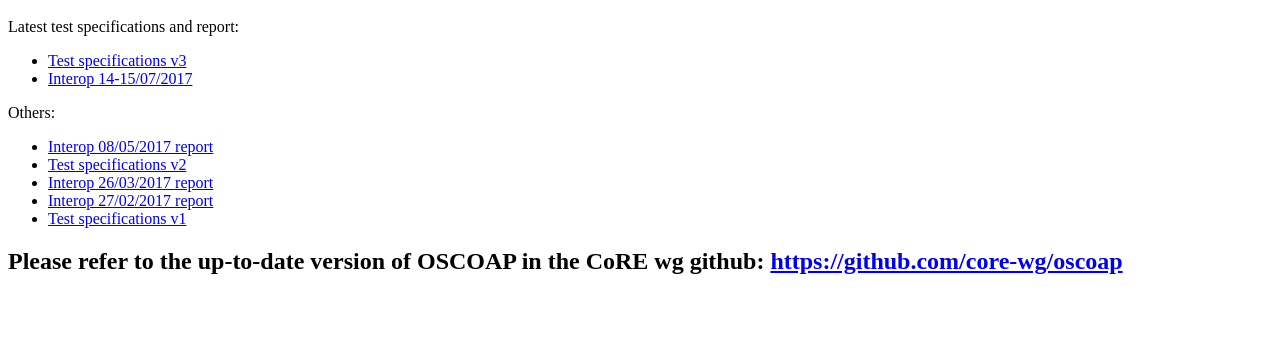
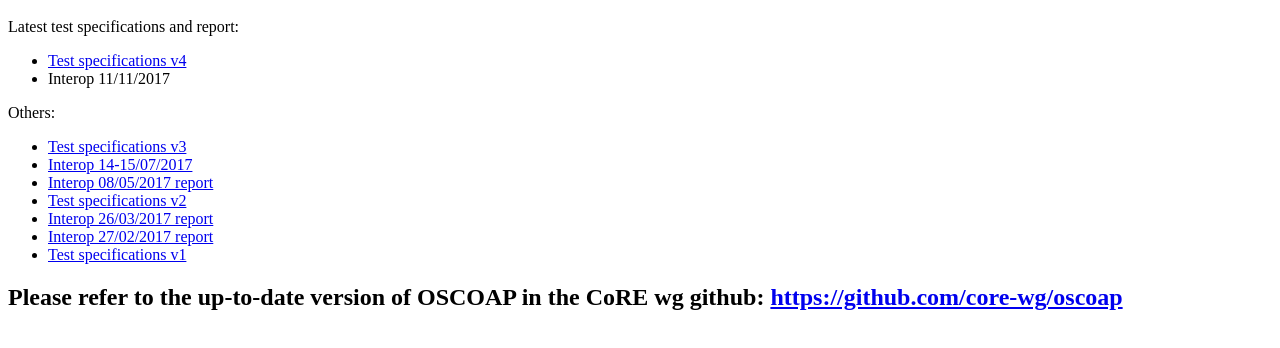
Before and after one commit to malishav/OSCOAP, a plain HTML site: page index.html in a window 1280 px wide. Shown: the part 48-396 px from the top of the page. Drawn offline with Linux system fonts and the light colour scheme.

Commit message:
add test-spec4 to index

```diff
--- a/index.html
+++ b/index.html
@@ -1,11 +1,13 @@
 <h1 id="object-security-of-coap-oscoap-interop">Object Security of CoAP (OSCOAP) interop:</h1>
 <p>Latest test specifications and report:</p>
 <ul>
-<li><a href="test-spec3.html">Test specifications v3</a></li>
-<li><a href="interop4.html">Interop 14-15/07/2017</a></li>
+<li><a href="test-spec4.html">Test specifications v4</a></li>
+<li>Interop 11/11/2017</li>
 </ul>
 <p>Others:</p>
 <ul>
+<li><a href="test-spec3.html">Test specifications v3</a></li>
+<li><a href="interop4.html">Interop 14-15/07/2017</a></li>
 <li><a href="interop3.html">Interop 08/05/2017 report</a></li>
 <li><a href="test-spec2.html">Test specifications v2</a></li>
 <li><a href="interop2.html">Interop 26/03/2017 report</a></li>
```
